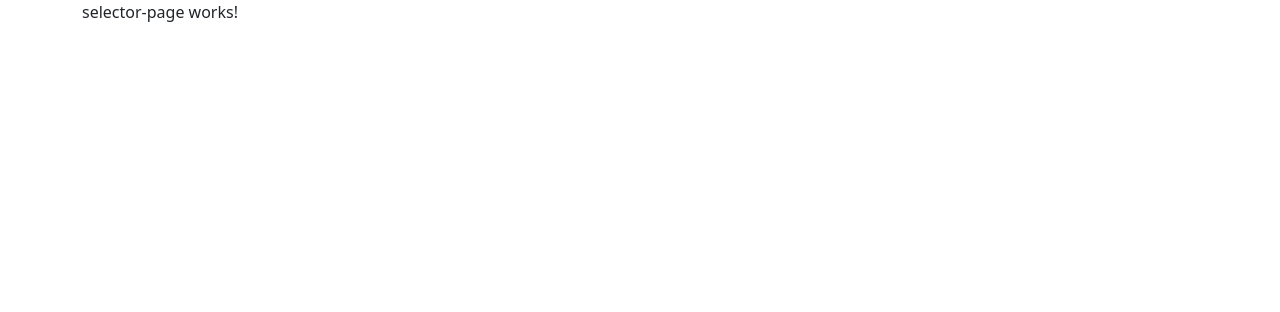
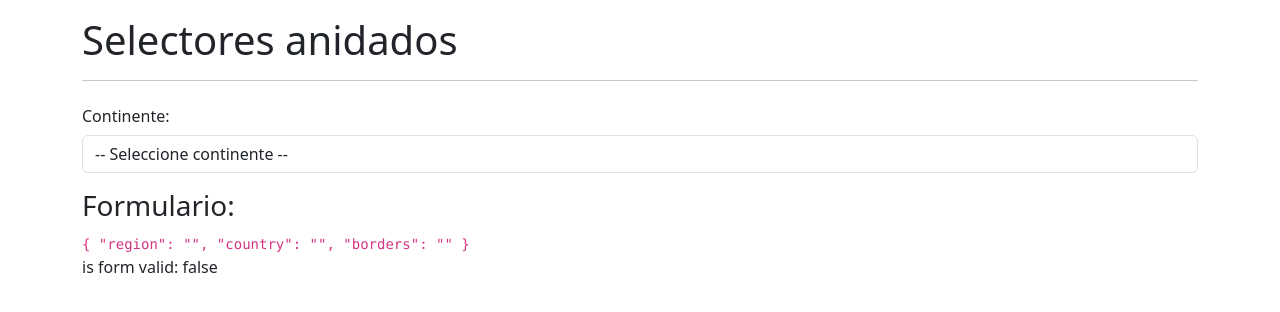
Before and after one commit to pmezquita/angular-selectores, an Angular app: page /countries/selector in a window 1280 px wide. Shown: the top 312 px of the page. Built offline with nearby package versions, Linux system fonts and the light colour scheme.

Commit message:
[ADD] Primer selector: region

```diff
--- a/src/app/countries/countries.module.ts
+++ b/src/app/countries/countries.module.ts
@@ -3,6 +3,7 @@
 
 import { CountriesRoutingModule } from './countries-routing.module';
 import { SelectorPageComponent } from './pages/selector-page/selector-page.component';
+import {ReactiveFormsModule} from "@angular/forms";
 
 
 @NgModule({
@@ -11,7 +12,8 @@
   ],
   imports: [
     CommonModule,
-    CountriesRoutingModule
+    CountriesRoutingModule,
+    ReactiveFormsModule
   ]
 })
 export class CountriesModule { }
--- a/src/app/countries/pages/selector-page/selector-page.component.html
+++ b/src/app/countries/pages/selector-page/selector-page.component.html
@@ -1 +1,27 @@
-<p>selector-page works!</p>
+<h1 class="mt-3">Selectores anidados</h1>
+<hr>
+
+<form [formGroup]="myForm">
+
+  <!--  Region  -->
+  <div class="row mb-3">
+
+    <div class="col">
+      <label class="col-form-label">Continente:</label>
+      <select class="form-control" formControlName="region">
+        <option value="">-- Seleccione continente --</option>
+      </select>
+    </div>
+
+  </div>
+
+</form>
+
+
+<h3>Formulario:</h3>
+<code>
+  {{myForm.value | json}}
+</code>
+<p>
+  is form valid: {{myForm.valid}}
+</p>
--- a/src/app/countries/pages/selector-page/selector-page.component.ts
+++ b/src/app/countries/pages/selector-page/selector-page.component.ts
@@ -1,11 +1,22 @@
-import { Component } from '@angular/core';
+import {Component} from '@angular/core';
+import {FormBuilder, FormGroup, Validators} from "@angular/forms";
 
 @Component({
   selector: 'app-selector-page',
   templateUrl: './selector-page.component.html',
-  styles: [
-  ]
+  styles: []
 })
 export class SelectorPageComponent {
 
+  constructor(
+    private fb: FormBuilder
+  ) {
+  }
+
+  public myForm: FormGroup = this.fb.group({
+    region: ['', Validators.required],
+    country: ['', Validators.required],
+    borders: ['', Validators.required],
+  });
+
 }
```
